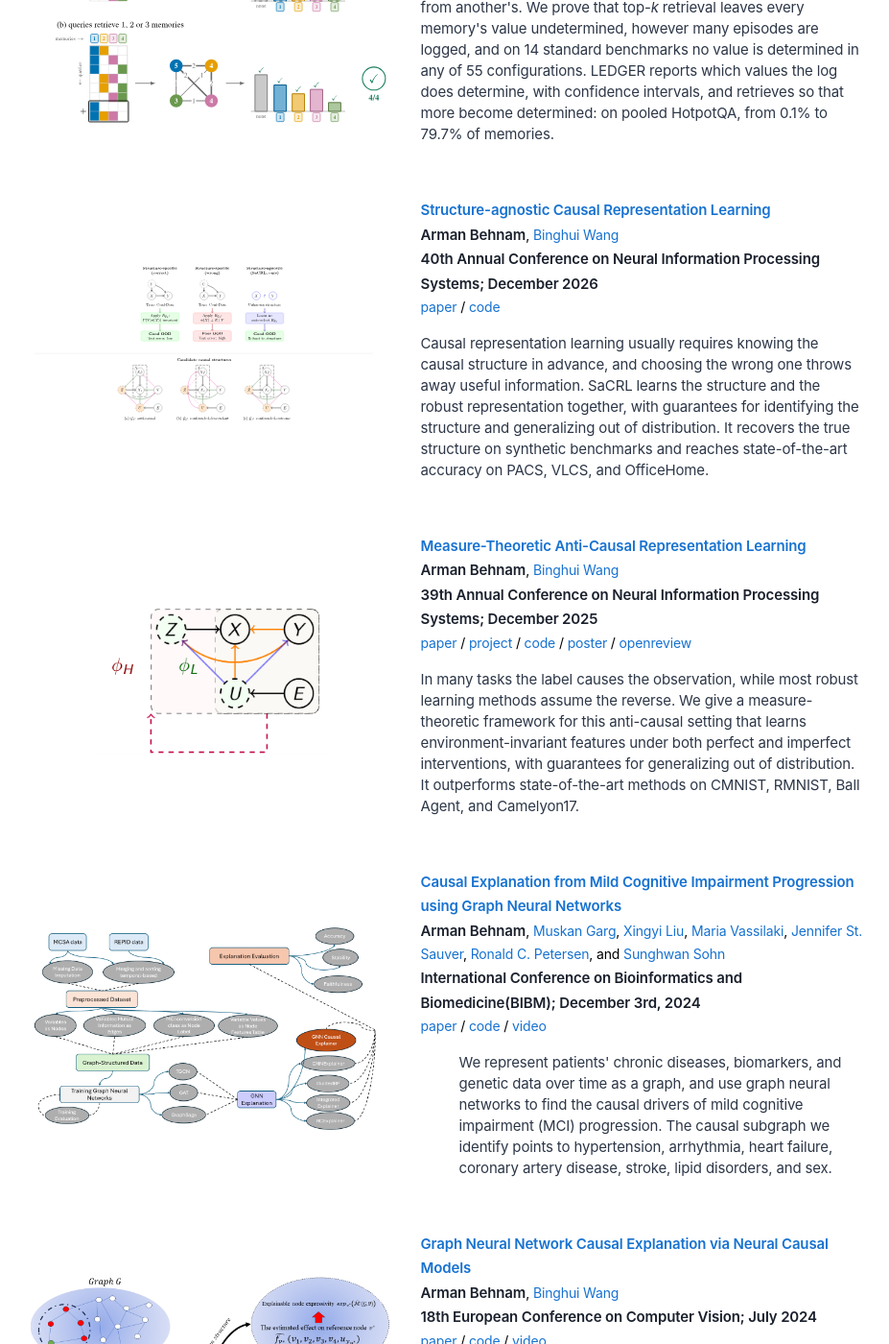
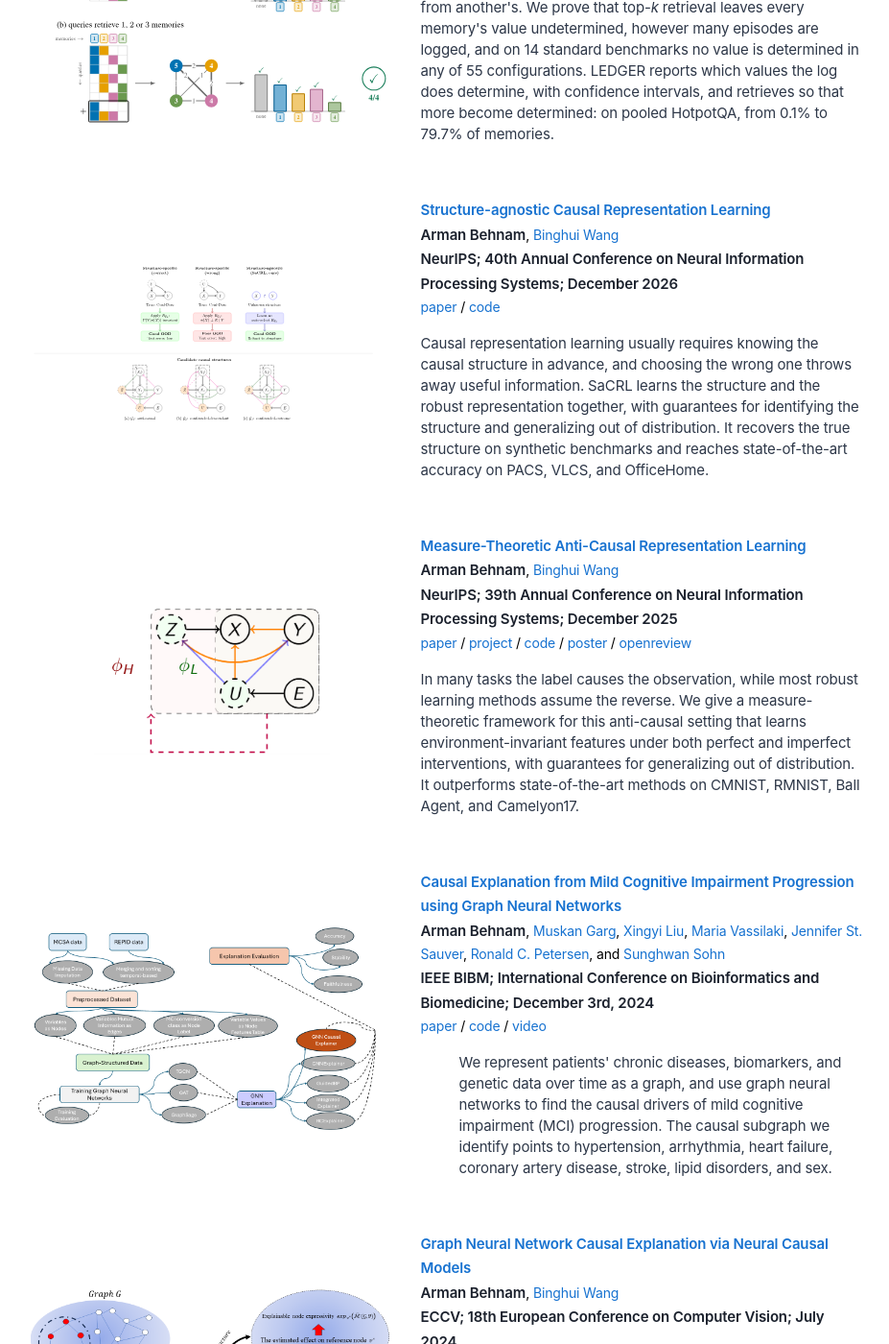
Before and after one commit to ArmanBehnam/ArmanBehnam.github.io, a Jekyll site: the page built from index.html, in a window 1280 px wide and 1400 px high, scrolled down 2128 px. Shown: the whole window at 96% size, without its empty margins (168-1095 px from the left). Built offline with Jekyll 4.4.1, drawn with Linux system fonts in a browser that asks for light colours.

```diff
--- a/index.html
+++ b/index.html
@@ -185,7 +185,7 @@ border-radius:50%; object-fit:cover; object-position:center 30%; margin:0 0 16px
       <strong>Arman Behnam</strong>,
       <a href="http://wangbinghui.net/">Binghui Wang</a>
       <br>
-      <strong>40th Annual Conference on Neural Information Processing Systems; December 2026</strong>
+      <strong>NeurIPS; 40th Annual Conference on Neural Information Processing Systems; December 2026</strong>
       <br>
       <a href="https://arxiv.org/abs/2610.00968">paper</a> /
       <a href="https://github.com/ArmanBehnam/sacrl">code</a>
@@ -215,7 +215,7 @@ border-radius:50%; object-fit:cover; object-position:center 30%; margin:0 0 16px
 	      <strong>Arman Behnam</strong>,
 	      <a href="http://wangbinghui.net/">Binghui Wang</a>
 	      <br>
-	      <strong>39th Annual Conference on Neural Information Processing Systems; December 2025</strong>
+	      <strong>NeurIPS; 39th Annual Conference on Neural Information Processing Systems; December 2025</strong>
 	      <br>
 	      <a href="https://arxiv.org/abs/2510.18052">paper</a> /
 			<a href="https://armanbehnam.github.io/anticausal-neurips2025/">project</a> /
@@ -253,7 +253,7 @@ border-radius:50%; object-fit:cover; object-position:center 30%; margin:0 0 16px
 	      <a href="https://www.mayo.edu/research/faculty/petersen-ronald-c-m-d-ph-d/bio-00078363">Ronald C. Petersen</a>,
 	      and <a href="https://www.mayo.edu/research/faculty/sohn-sunghwan-ph-d/bio-20199707">Sunghwan Sohn</a>
 	      <br>
-	      <strong>International Conference on Bioinformatics and Biomedicine(BIBM); December 3rd, 2024</strong>
+	      <strong>IEEE BIBM; International Conference on Bioinformatics and Biomedicine; December 3rd, 2024</strong>
 	      <br>
 	      <a href="https://ieeexplore.ieee.org/stamp/stamp.jsp?tp=&arnumber=10822848">paper</a> /
 	      <a href="https://github.com/ArmanBehnam/MCI2D">code</a> /
@@ -284,7 +284,7 @@ border-radius:50%; object-fit:cover; object-position:center 30%; margin:0 0 16px
 	      <strong>Arman Behnam</strong>,
 	      <a href="http://wangbinghui.net/">Binghui Wang</a>
 	      <br>
-	      <strong>18th European Conference on Computer Vision; July 2024</strong>
+	      <strong>ECCV; 18th European Conference on Computer Vision; July 2024</strong>
 	      <br>
 	      <a href="https://arxiv.org/pdf/2407.09378">paper</a> /
 	      <a href="https://github.com/ArmanBehnam/CXGNN">code</a> /
```
